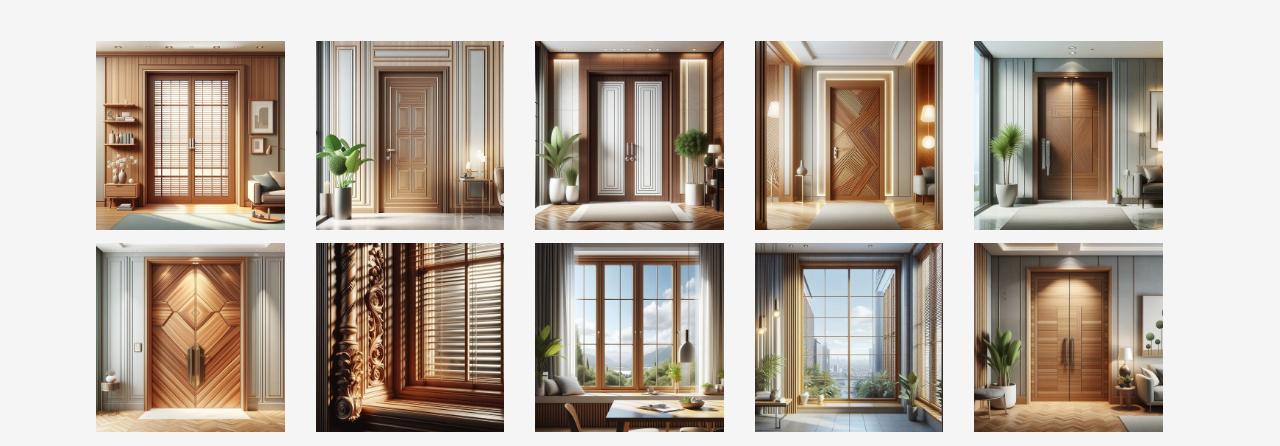
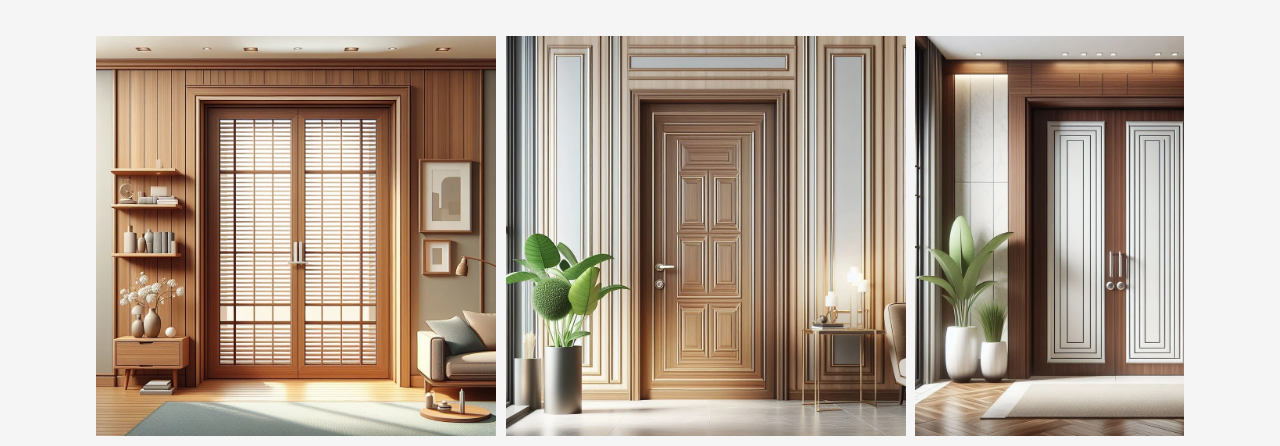
Before and after one commit to SEOrganicznie/woodenwindorseller, a plain HTML site: page gallery.html in a window 1280 px wide. Shown: the part 198-644 px from the top of the page. Drawn offline with Linux system fonts and the light colour scheme.

Commit message:
Lighthouse update 3
Gallery update

```diff
--- a/css/gallery.css
+++ b/css/gallery.css
@@ -6,6 +6,8 @@
 .gallery-title h1{
     position: relative;
     color: var(--secondary-font);
+    width: 620px;
+    height: 45px;
     font-size: 2.1rem;
     font-weight: 700;
     line-height: 50px;
@@ -30,7 +32,8 @@
 }
 
 .gallery-image{
-    width: 90%;
+    width: 400px;
+    height: 400px;
 }
 
 .modal{
```
